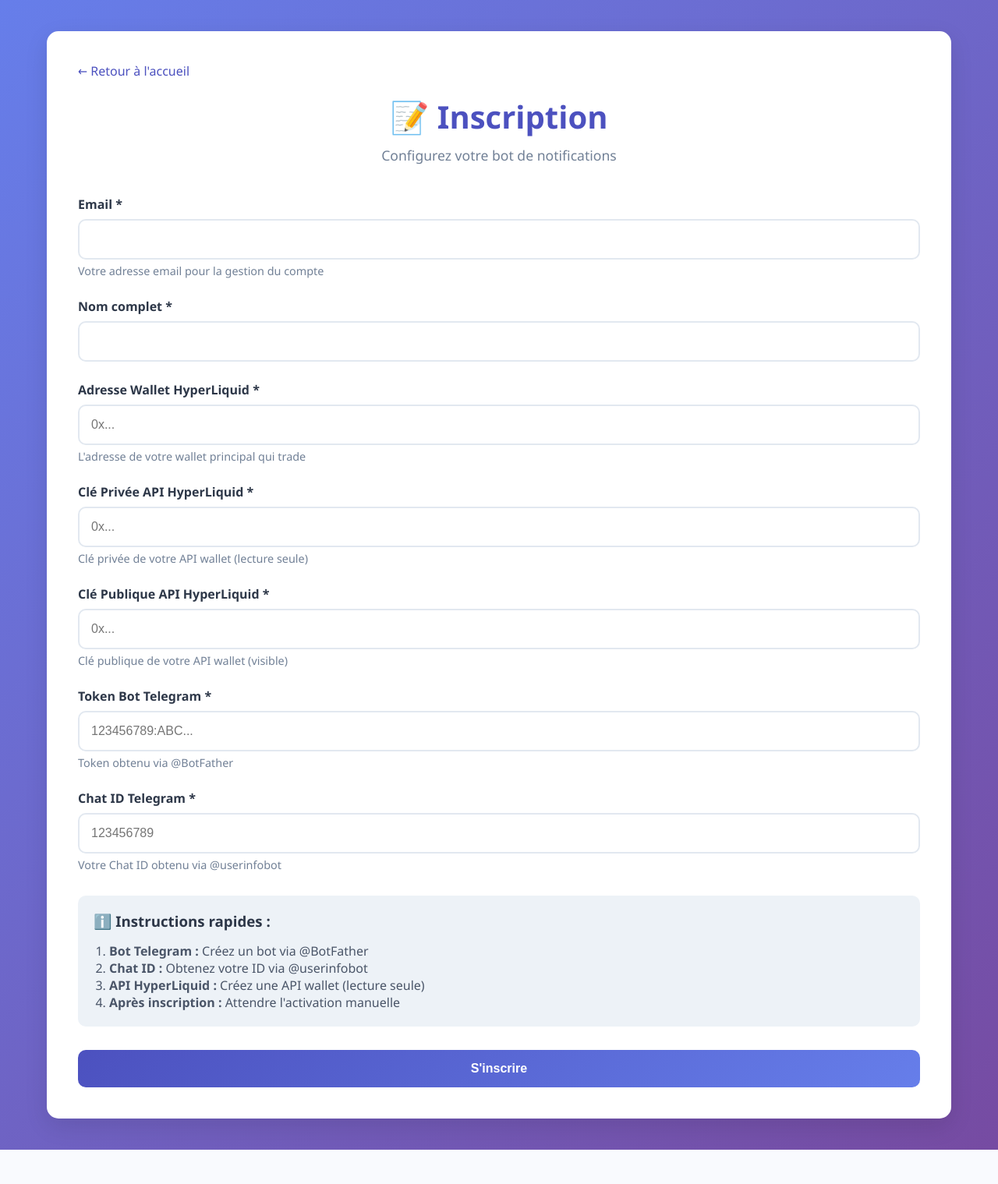
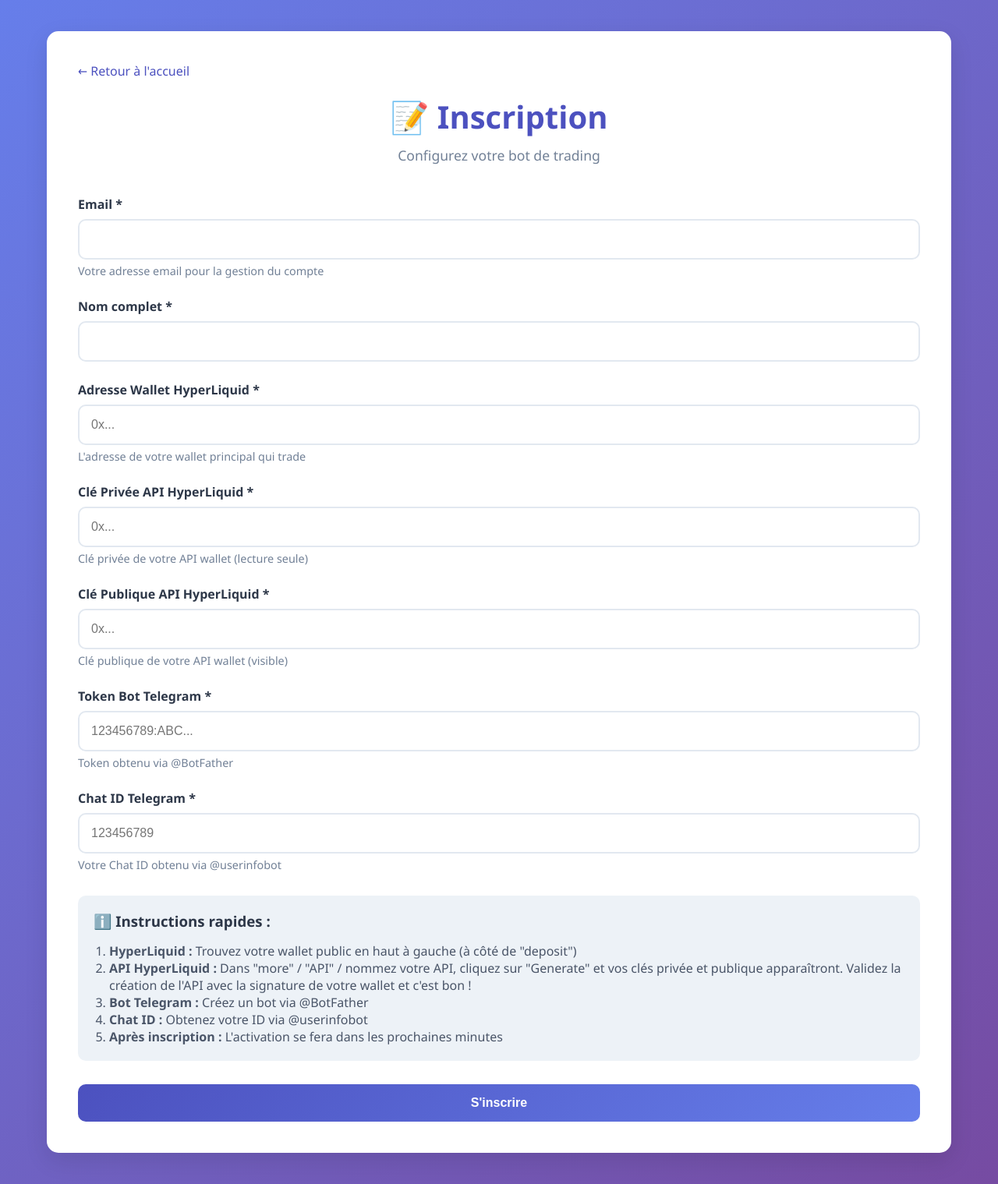
Before and after one commit to PcGaming121/hyperliquid-saas, a FastAPI app: page /register in a window 1280 px wide. Shown: the whole page at 78% size. Before the commit the page ends 1475 px from the top, so only its background shows below. Run offline with FastAPI, Linux system fonts and the light colour scheme.

Commit message:
Update register.html

```diff
--- a/templates/register.html
+++ b/templates/register.html
@@ -8,7 +8,7 @@
 
     <div class="header">
         <div class="logo">📝 Inscription</div>
-        <div class="subtitle">Configurez votre bot de notifications</div>
+        <div class="subtitle">Configurez votre bot de trading</div>
     </div>
 
     <form method="POST" action="/register">
@@ -56,10 +56,11 @@
         <div style="background: #edf2f7; padding: 20px; border-radius: 10px; margin: 30px 0;">
             <h3 style="margin-bottom: 15px; color: #2d3748;">ℹ️ Instructions rapides :</h3>
             <ol style="margin-left: 20px; color: #4a5568;">
+                <li><strong>HyperLiquid :</strong> Trouvez votre wallet public en haut à gauche (à côté de "deposit")</li>
+                <li><strong>API HyperLiquid :</strong> Dans "more" / "API" / nommez votre API, cliquez sur "Generate" et vos clés privée et publique apparaîtront. Validez la création de l'API avec la signature de votre wallet et c'est bon !</li>
                 <li><strong>Bot Telegram :</strong> Créez un bot via @BotFather</li>
                 <li><strong>Chat ID :</strong> Obtenez votre ID via @userinfobot</li>
-                <li><strong>API HyperLiquid :</strong> Créez une API wallet (lecture seule)</li>
-                <li><strong>Après inscription :</strong> Attendre l'activation manuelle</li>
+                <li><strong>Après inscription :</strong> L'activation se fera dans les prochaines minutes</li>
             </ol>
         </div>
 
```
